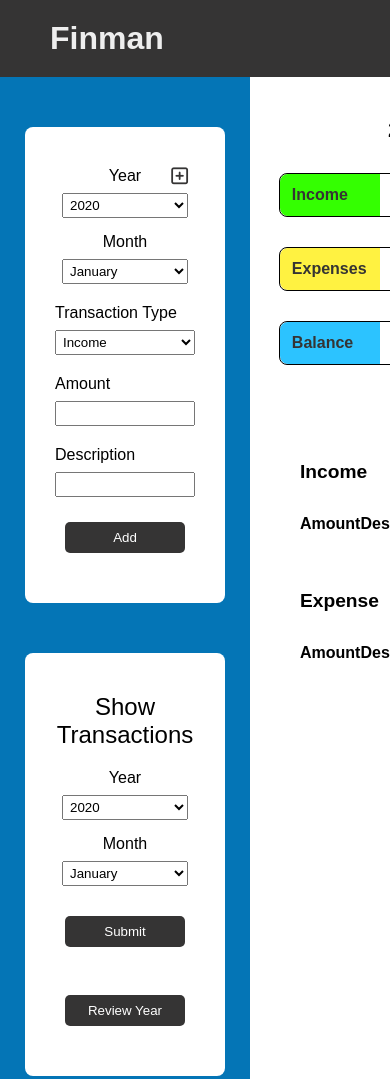
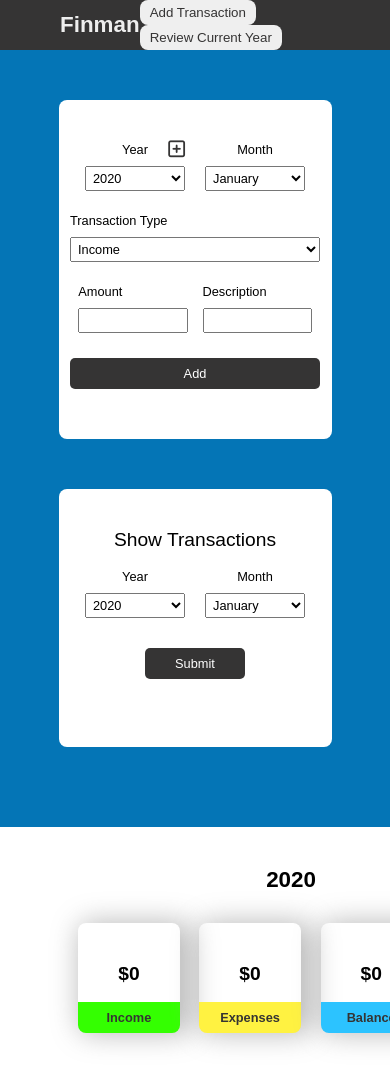
Before and after one commit to CourtneeM/finman-project, a website: page index.html in a window 390 px wide. Shown: the top 1079 px of the page. Drawn offline with Linux system fonts and the light colour scheme.

Commit message:
Add media query for smaller screen sizes

```diff
--- a/index.html
+++ b/index.html
@@ -11,6 +11,10 @@
   <body>
     <header>
       <h1>Finman</h1>
+      <div class="header-btns">
+        <button>Add Transaction</button>
+        <button id="review-year">Review Current Year</button>
+      </div>
     </header>
     <main>
       <section class="user-input-section">
--- a/scss/style.scss
+++ b/scss/style.scss
@@ -9,11 +9,17 @@ body {
 }
 
 header {
+  display: flex;
+  justify-content: space-between;
+  align-items: center;
   background-color: #353434;
   h1 {
     margin: 0 0 0 50px;
     padding: 20px 0;
     color: #eee;
+  }
+  button {
+    display: none;
   }
 }
 
@@ -130,7 +136,7 @@ main {
       flex: 0 0 20%;
     }
     .display-date {
-      flex-basis: 5%;
+      flex-basis: 3%;
       margin: 0 5%;
       visibility: hidden;
       text-align: center;
@@ -219,6 +225,13 @@ main {
 }
 
 @media screen and (max-width: 1200px) {
+  header {
+    h1 {
+      padding: 10px 0;
+      font-size: 1.6rem;
+    }
+  }
+
   .user-inputs {
     min-width: 200px;
   }
@@ -246,6 +259,7 @@ main {
   .finance-display-section {
     .accounts-overview {
       .display-date {
+        margin: 0 3%;
         h2 {
           margin: 0;
           font-size: 1.2em;
@@ -264,20 +278,58 @@ main {
   }
 }
 
-@media screen and (max-width: 980px) {
+@media screen and (max-width: 860px) {
+  .user-input-section {
+    min-width: 175px;
+  }
+
+  .user-inputs {
+    min-width: 150px;
+    .select-year-month div, .transaction-selector, .amount-user-input, .description-user-input, .select-financial-year, .select-financial-month {
+      width: 100px;
+    }
+    label, select, input, button {
+      font-size: 0.8rem;
+    }
+    select option {
+      font-size: 0.8rem;
+    }
+    button {
+      width: 100px;
+    }
+  }
+
+  .financial-years {
+    min-width: 150px;
+    h2 {
+      width: 100%;
+      font-size: 1.2rem;
+    }
+    .select-financial-year, .select-financial-month {
+      width: 100px;
+    }
+    label, select, input, button {
+      font-size: 0.8rem;
+    }
+    select option {
+      font-size: 0.8rem;
+    }
+    button {
+      width: 100px;
+    }
+  }
+
   .finance-display-section {
     .accounts-overview {
-      flex-direction: column;
-      justify-content: space-around;
-      & > div {
-        margin-bottom: 30px;
-      }
+      flex-wrap: wrap;
+      justify-content: center;
+      min-width: 495px;
       .display-date {
         display: flex;
         justify-content: center;
         align-items: center;
         flex-basis: 100%;
-        margin-bottom: 30px;
+        margin: 0 3% 30px;
         h2 {
           margin: 0 5px;
           font-size: 1.4em;
@@ -288,29 +340,17 @@ main {
         }
       }
       .income, .expense, .balance {
-        width: 80%;
-        margin-right: 0;
-        padding: 0;
-        font-weight: 600;
-        text-align: center;
-        border: 1px solid #000;
-        border-radius: 8px;
-        -webkit-box-shadow: none;
-        -moz-box-shadow: none;
-        box-shadow: none;
+        margin-right: 4%;
         h2 {
           margin: 10px;
           font-size: 1.2rem;
         }
         p {
-          bottom: -16px;
-          left: 0;
-          width: 100px;
-          padding: 12px;
-          text-align: left;
-          border-radius: 8px 0 0 8px;
-          z-index: -1;
+          font-size: 0.8rem;
         }
+      }
+      .balance {
+        margin-right: 1%;
       }
     }
   }
@@ -320,28 +360,76 @@ main {
     flex-direction: column;
     justify-content: space-around;
     margin: 50px;
-    & > div {
-      flex-basis: 45%;
-    }
     .income-breakdown {
       margin-bottom: 25px;
     }
   }
 }
 
-@media screen and (max-width: 680px) {
-  .finance-display-section {
-    .accounts-overview {
-      .income, .expense, .balance {
-        h2 {
-          text-align: right;
-        }
-        p {
+// Move side user inputs into drop down menus
+@media screen and (max-width: 700px) {
+  header {
+    padding: 0 10px;
+    h1 {
+      padding: 10px 0;
+      font-size: 1.4rem;
+    }
+    button {
+      display: inline-block;
+      padding: 5px 10px;
+      color: #353434;
+      border: none;
+      border-radius: 8px;
+      cursor: pointer;
+    }
+  }
 
-        }
+  main {
+    flex-wrap: wrap;
+  }
+
+  .user-input-section {
+    flex-basis: 100%;
+    min-width: 100%;
+  }
+
+  .user-inputs {
+    flex-direction: row;
+    flex-wrap: wrap;
+    .select-year-month {
+      flex-direction: row;
+      .select-financial-year {
+        margin-bottom: 0;
       }
     }
+    .transaction-selector {
+      flex-basis: 100%;
+    }
+    .amount-user-input, .description-user-input {
+      flex-basis: 40%;
+    }
+    .amount-user-input {
+      margin-right: 15px;
+    }
+    button
+    {
+      flex-basis: 100%;
+    }
   }
+
+  .financial-years {
+    .select-year-month {
+      flex-direction: row;
+      .select-financial-year {
+        margin-bottom: 0;
+      }
+    }
+    #review-year {
+      display: none;
+    }
+  }
+
+
   .monthly-breakdown {
     h2 {
       font-size: 1.2rem;
@@ -351,18 +439,6 @@ main {
         font-size: 1rem;
         flex-basis: 50%;
       }
-      & > div:nth-child(1) {
-        font-weight: bold;
-      }
-      & > div {
-        display: flex;
-        justify-content: space-between;
-        align-items: center;
-      }
     }
   }
 }
-
-@media screen and (max-width: 580px) {
-
-}
```
Also changed, not shown: css/style.css.
